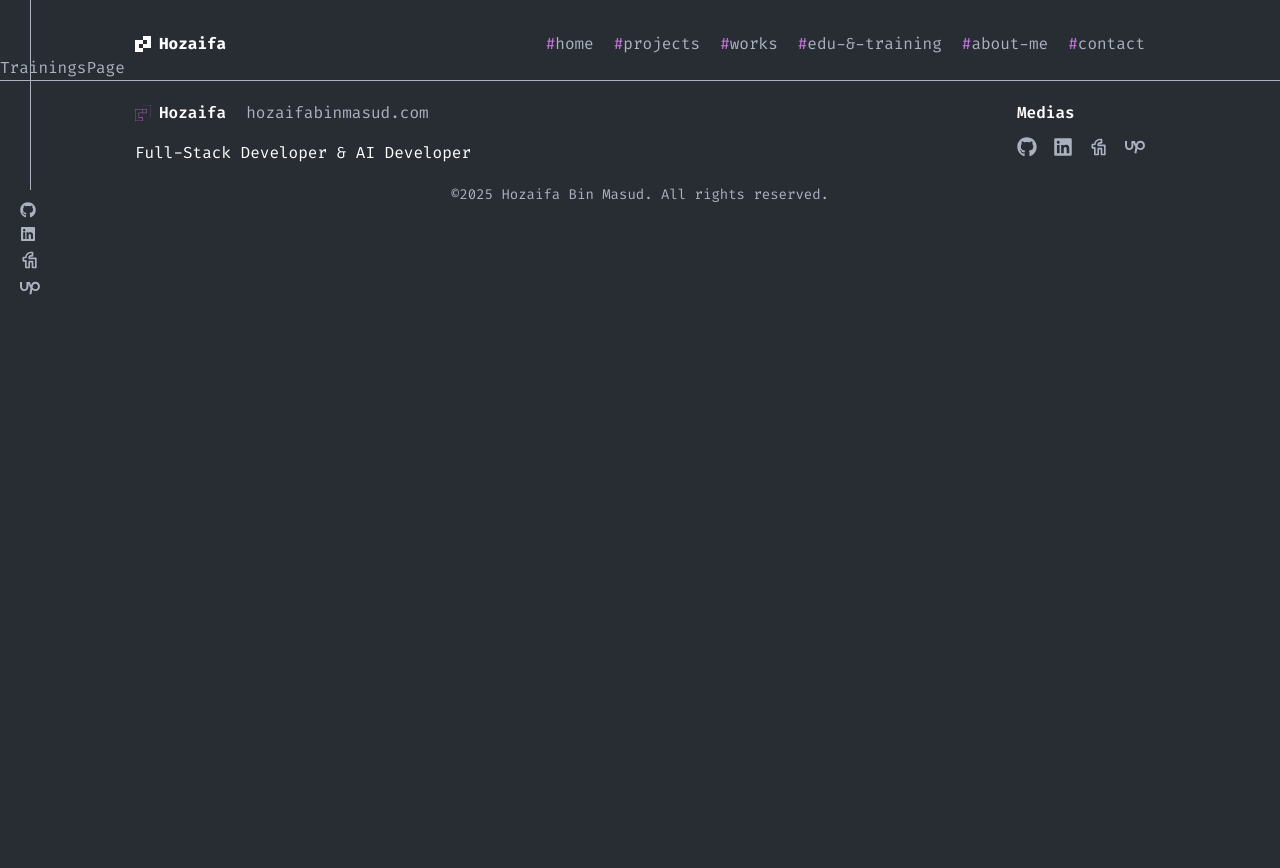
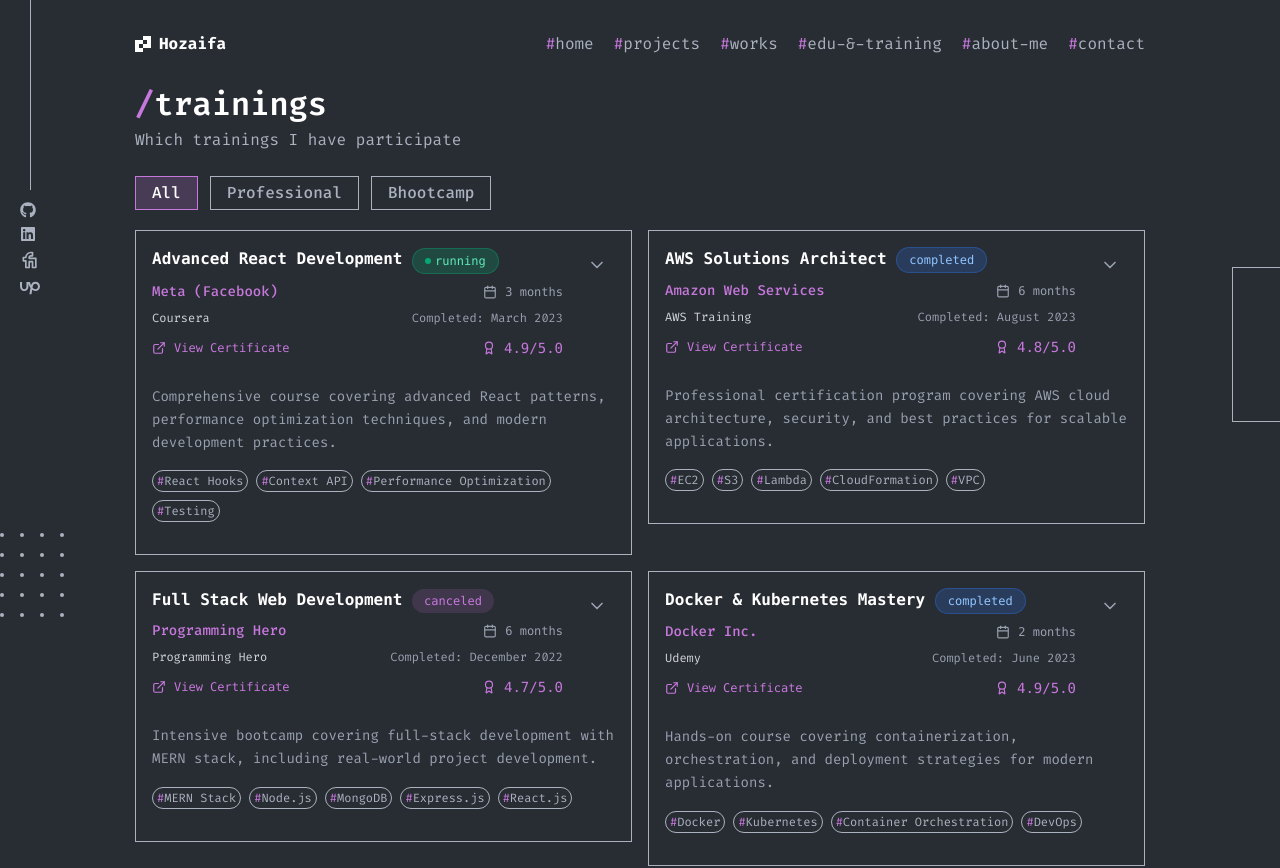
Before and after one commit to hozaifa4you/hozaifabinmasud, a Next.js app in the folder apps/frontend/: page /trainings in a window 1280 px wide. Shown: the top 868 px of the page. Before the commit the page ends 800 px from the top, so only its background shows below. Built offline with nearby package versions, Linux system fonts and the light colour scheme.

Commit message:
Trainings section

```diff
--- a/apps/frontend/src/app/educations/page.tsx
+++ b/apps/frontend/src/app/educations/page.tsx
@@ -1,6 +1,10 @@
+'use client';
 import { Breadcrumb } from '@/components/breadcrumb';
 import { EducationCard } from '@/components/home/education-card';
+import { buttonVariants } from '@/components/ui/button';
+import { DotGridLarge, SquareBox } from '@/components/ui/icons';
 import { educationData } from '@/lib/education-data';
+import Link from 'next/link';
 import { useCallback, useState } from 'react';
 
 const EduAndTrainingsPage = () => {
@@ -21,10 +25,10 @@ const EduAndTrainingsPage = () => {
             subtitle="My academics qualifications"
          />
 
-         <section className="relative">
+         <section className="relative mb-10">
             <div className="container">
                <div className="grid gap-4 md:grid-cols-2">
-                  {educationData.map((edu, index) => (
+                  {[...educationData, ...educationData].map((edu, index) => (
                      <EducationCard
                         key={index}
                         {...edu}
@@ -34,7 +38,23 @@ const EduAndTrainingsPage = () => {
                      />
                   ))}
                </div>
+
+               <div className="mt-5 flex items-center justify-center">
+                  <Link
+                     href={`#`}
+                     className={buttonVariants({
+                        variant: 'outlineSecondary',
+                        size: 'lg',
+                        class: '!gap-0',
+                     })}
+                  >
+                     <span className="text-primary">#</span>load_more
+                  </Link>
+               </div>
             </div>
+
+            <DotGridLarge className="absolute top-2/3 -right-5 hidden lg:block" />
+            <SquareBox className="absolute top-1/3 -left-5 hidden rotate-180 lg:block" />
          </section>
       </>
    );
--- a/apps/frontend/src/app/trainings/page.tsx
+++ b/apps/frontend/src/app/trainings/page.tsx
@@ -1,5 +1,105 @@
+'use client';
+import { useCallback, useState } from 'react';
+import { EnhancedTrainingCard } from '@/components/home/enhanced-training-card';
+import { StatusType, trainingData } from '@/lib/education-data';
+import { Breadcrumb } from '@/components/breadcrumb';
+import { DotGridLarge, SquareBox } from '@/components/ui/icons';
+import Link from 'next/link';
+import { buttonVariants } from '@/components/ui/button';
+import { useSearchParams } from 'next/navigation';
+
 const TrainingsPage = () => {
-   return <div>TrainingsPage</div>;
+   const searchParams = useSearchParams();
+   const [expandedTraining, setExpandedTraining] = useState<number | null>(
+      null,
+   );
+
+   const toggleTrainingExpand = useCallback((index: number) => {
+      setExpandedTraining((prevExpanded) =>
+         prevExpanded === index ? null : index,
+      );
+   }, []);
+
+   const type = searchParams.get('type');
+
+   return (
+      <>
+         <Breadcrumb
+            title="trainings"
+            subtitle="Which trainings I have participate"
+         />
+
+         <section className="mb-10 overflow-hidden">
+            <div className="container">
+               <div className="mb-5 flex flex-wrap items-center gap-3">
+                  <Link
+                     className={buttonVariants({
+                        variant:
+                           !type || type == 'all'
+                              ? 'outlineSecondary'
+                              : 'default',
+                     })}
+                     href="?type=all"
+                  >
+                     All
+                  </Link>
+                  <Link
+                     className={buttonVariants({
+                        variant:
+                           type === 'professional'
+                              ? 'outlineSecondary'
+                              : 'default',
+                     })}
+                     href="?type=professional"
+                  >
+                     Professional
+                  </Link>
+                  <Link
+                     className={buttonVariants({
+                        variant:
+                           type === 'bhootcamp'
+                              ? 'outlineSecondary'
+                              : 'default',
+                     })}
+                     href="?type=bhootcamp"
+                  >
+                     Bhootcamp
+                  </Link>
+               </div>
+
+               <div className="grid gap-4 md:grid-cols-2">
+                  {trainingData.map((course, index) => (
+                     <div key={index}>
+                        <EnhancedTrainingCard
+                           {...course}
+                           status={course.status as StatusType}
+                           isExpanded={expandedTraining === index}
+                           onToggleExpand={() => toggleTrainingExpand(index)}
+                           index={index}
+                        />
+                     </div>
+                  ))}
+               </div>
+
+               <div className="mt-5 flex items-center justify-center">
+                  <Link
+                     href="#"
+                     className={buttonVariants({
+                        variant: 'outlineSecondary',
+                        size: 'lg',
+                        class: '!gap-0',
+                     })}
+                  >
+                     <span className="text-primary">#</span>load_more
+                  </Link>
+               </div>
+            </div>
+
+            <DotGridLarge className="absolute top-2/3 -left-5 hidden lg:block" />
+            <SquareBox className="absolute top-1/3 -right-5 hidden lg:block" />
+         </section>
+      </>
+   );
 };
 
 export default TrainingsPage;
--- a/apps/frontend/src/components/home/education-section-v2.tsx
+++ b/apps/frontend/src/components/home/education-section-v2.tsx
@@ -1,6 +1,6 @@
 'use client';
 import React, { useState, useCallback } from 'react';
-import { educationData, trainingData } from '@/lib/education-data';
+import { educationData, StatusType, trainingData } from '@/lib/education-data';
 import { EducationCard } from './education-card';
 import { EnhancedTrainingCard } from './enhanced-training-card';
 import { TabNavigation } from './tab-navigation';
@@ -69,6 +69,7 @@ function EducationTrainingSectionV2() {
                      <EnhancedTrainingCard
                         key={index}
                         {...course}
+                        status={course.status as StatusType}
                         isExpanded={expandedTraining === index}
                         onToggleExpand={() => toggleTrainingExpand(index)}
                         index={index}
--- a/apps/frontend/src/components/home/enhanced-training-card.tsx
+++ b/apps/frontend/src/components/home/enhanced-training-card.tsx
@@ -10,6 +10,8 @@ import {
    ExpandableContent,
    SectionSubheader,
 } from './education-components';
+import { Badge } from '../ui/badge';
+import { StatusType } from '@/lib/education-data';
 
 export interface TrainingItemProps {
    title: string;
@@ -25,6 +27,7 @@ export interface TrainingItemProps {
    isExpanded: boolean;
    onToggleExpand: () => void;
    index: number;
+   status: StatusType;
 }
 
 export function EnhancedTrainingCard({
@@ -41,13 +44,24 @@ export function EnhancedTrainingCard({
    isExpanded,
    onToggleExpand,
    index,
+   status,
 }: TrainingItemProps) {
    return (
       <div className="project-card hover:border-primary p-4 transition-all duration-300">
          <div className="mb-4 flex items-start justify-between">
             <div className="flex-1">
                <h3 className="mb-2 font-mono text-base font-bold text-white">
-                  {title}
+                  {title}{' '}
+                  <Badge
+                     text={status}
+                     variant={
+                        status === 'running'
+                           ? 'active'
+                           : status === 'completed'
+                             ? 'done'
+                             : 'default'
+                     }
+                  />
                </h3>
                <div className="mb-2 flex flex-col sm:flex-row sm:items-center sm:justify-between">
                   <span className="text-primary text-sm font-medium">
@@ -94,14 +108,18 @@ export function EnhancedTrainingCard({
             </button>
          </div>
 
-         <p className="mb-4 text-sm leading-relaxed text-gray-400">
+         <p className="mb-4 line-clamp-3 text-sm leading-relaxed text-gray-400">
             {description}
          </p>
 
          {/* Skills Tags */}
          <div className="mb-4 flex flex-wrap gap-2">
             {skills.map((skill, skillIndex) => (
-               <span key={skillIndex} className="tech-tag text-xs">
+               <span
+                  key={skillIndex}
+                  className="tech-tag rounded-full border px-1 py-0.5 text-xs"
+               >
+                  <span className="text-primary">#</span>
                   {skill}
                </span>
             ))}
--- a/apps/frontend/src/lib/education-data.ts
+++ b/apps/frontend/src/lib/education-data.ts
@@ -1,4 +1,3 @@
-// Education and training data
 export const educationData = [
    {
       degree: 'Bachelor of Science in Computer Science',
@@ -70,6 +69,7 @@ export const trainingData = [
          'Implemented custom hooks library',
       ],
       rating: '4.9/5.0',
+      status: 'running',
    },
    {
       title: 'AWS Solutions Architect',
@@ -87,6 +87,7 @@ export const trainingData = [
          'Built serverless application with Lambda',
       ],
       rating: '4.8/5.0',
+      status: 'completed',
    },
    {
       title: 'Full Stack Web Development',
@@ -104,6 +105,7 @@ export const trainingData = [
          'Task management system with team collaboration',
       ],
       rating: '4.7/5.0',
+      status: 'canceled',
    },
    {
       title: 'Docker & Kubernetes Mastery',
@@ -121,6 +123,7 @@ export const trainingData = [
          'CI/CD pipeline with Docker',
       ],
       rating: '4.9/5.0',
+      status: 'completed',
    },
 ];
 
@@ -134,3 +137,5 @@ export const educationStats = [
 ];
 
 export type StatType = (typeof educationStats)[number];
+export type StatusType = 'running' | 'canceled' | 'completed';
+export type TrainingType = (typeof trainingData)[number];
```
